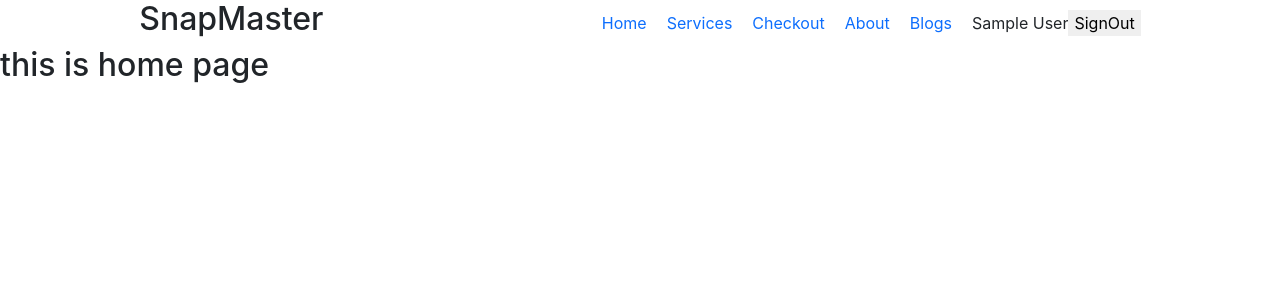
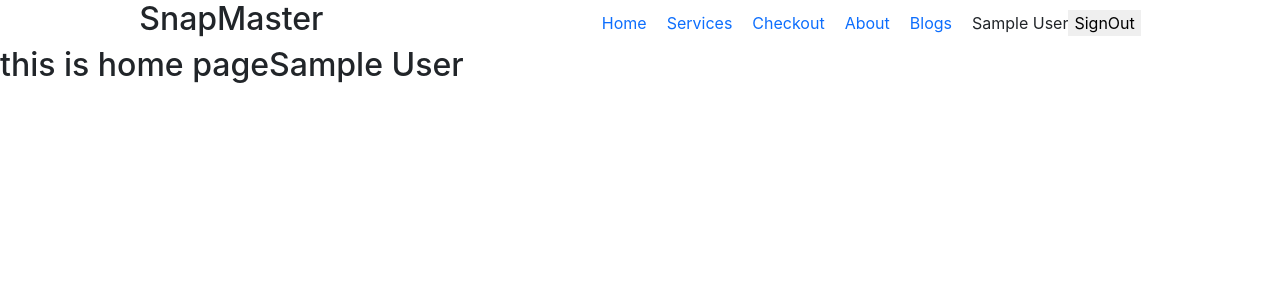
Before and after one commit to mabuhanifa/snapmaster-client, a React (Create React App) app: page / in a window 1280 px wide. Shown: the top 300 px of the page. Built offline with nearby package versions, Linux system fonts and the light colour scheme; no server answers; sample sign-in values are in the browser's storage.

Commit message:
protected route done

```diff
--- a/src/App.js
+++ b/src/App.js
@@ -23,7 +23,7 @@ function App() {
       <Route path="/signup" element={<Signup></Signup>}></Route>
       <Route path="/about" element={<About></About>}></Route>
       <Route path="/blogs" element={<Blogs></Blogs>}></Route>
-      <Route path="/protected" element={
+      <Route path="/checkout" element={
         <RequireAuth>
           <Checkout></Checkout>
         </RequireAuth>
--- a/src/Component/Checkout/Checkout.js
+++ b/src/Component/Checkout/Checkout.js
@@ -1,6 +1,9 @@
 import React from 'react';
+import { useAuthState } from 'react-firebase-hooks/auth';
+import { auth } from '../../firebase.init';
 
 const Checkout = () => {
+    const[user]= useAuthState(auth);
     return (
         <div>
             <h2>
--- a/src/Component/Header/Header.js
+++ b/src/Component/Header/Header.js
@@ -1,10 +1,12 @@
+import { signOut } from 'firebase/auth';
 import React from 'react';
+import { useAuthState } from 'react-firebase-hooks/auth';
 import { Link } from 'react-router-dom';
-import useFirebase from '../hooks/useFire';
+import { auth } from '../../firebase.init';
 import './Header.css';
 
 const Header = () => {
-     const{user, handleSignOut }= useFirebase();
+     const[user]= useAuthState(auth);
     console.log(user);
     return (
         <div className='topbar'>
@@ -14,13 +16,13 @@ const Header = () => {
             <nav>
                 <Link to="/">Home</Link>
                 <Link to="/services">Services</Link>
-                <Link to="/protected">Checkout</Link>
+                <Link to="/checkout">Checkout</Link>
                 <Link to="/about">About</Link>
                 <Link to="/blogs">Blogs</Link>
                 <span>{user?.displayName && user.displayName}</span>
                 { user?.uid
                 ?
-                <button onClick={handleSignOut}> SignOut </button>
+                <button onClick={()=>signOut(auth)}> SignOut </button>
                 :
                 <Link to="/signup">Signup</Link>
                     }
--- a/src/Component/Home/Home.js
+++ b/src/Component/Home/Home.js
@@ -1,10 +1,13 @@
 import React from 'react';
+import { useAuthState } from 'react-firebase-hooks/auth';
+import { auth } from '../../firebase.init';
 
 const Home = () => {
+    const[user]= useAuthState(auth);
     return (
         <div>
             <h2>
-                this is home page
+                this is home page{user?.displayName}
             </h2>
         </div>
     );
--- a/src/Component/Login/Login.js
+++ b/src/Component/Login/Login.js
@@ -1,23 +1,24 @@
 import "bootstrap/dist/css/bootstrap.min.css";
-import { createUserWithEmailAndPassword, getAuth, sendEmailVerification, sendPasswordResetEmail } from "firebase/auth";
+import { createUserWithEmailAndPassword, sendEmailVerification, sendPasswordResetEmail } from "firebase/auth";
 import React, { useState } from 'react';
 import { Button, Form } from "react-bootstrap";
+import { useSignInWithGoogle } from "react-firebase-hooks/auth";
 import { FcGoogle } from "react-icons/fc";
 import { useLocation, useNavigate } from "react-router-dom";
-import { app } from "../../firebase.init";
-import useFirebase from "../hooks/useFire";
+import { auth } from "../../firebase.init";
 import './Login.css';
 
 const Login = () => {
+    const [signInWithGoogle,user ] = useSignInWithGoogle(auth);
     const [email, setEmail] = useState("");
     const [password, setPassword] = useState("");
     const [passError, setPasserror] = useState("");
     const [emailError, setEmailerror] = useState("");
-    const { signInWithGoogle } = useFirebase();
+   // const { signInWithGoogle } = useFirebase();
     const location = useLocation();
     const navigate = useNavigate();
     let from = location.state?.from?.pathname || "/";
-    const hanldesignInWithGoogle = () => {
+    const hanldeGoogleSignIn = () => {
         signInWithGoogle()
         .then(()=>{
                 navigate(from, { replace: true });
@@ -26,7 +27,6 @@ const Login = () => {
     };
 
     //const { signInWithGoogle,auth } = useFirebase();
-    const auth = getAuth(app);
 
     const handleSubmit = (event) => {
         event.preventDefault();
@@ -95,7 +95,7 @@ const Login = () => {
         <br />
         <Button className="mt-2"onClick={handlePasswordReset} variant="link">Forget Password?</Button>
         <br />
-        <Button className="mt-5 csbtn" onClick={hanldesignInWithGoogle}  type="submit">
+        <Button className="mt-5 csbtn" onClick={hanldeGoogleSignIn}  type="submit">
         <FcGoogle className="google" ></FcGoogle>Signin with Google </Button>
       </Form>
      </div>
--- a/src/Component/RequireAuth/RequireAuth.js
+++ b/src/Component/RequireAuth/RequireAuth.js
@@ -7,13 +7,13 @@ import { app } from '../../firebase.init';
 const auth = getAuth(app);
 
 const RequireAuth = ({children}) => {
-    const [user] = useAuthState(auth);
+    const[user]= useAuthState(auth);
     const location = useLocation();
     if(!user){
-        return <Navigate to='/login' state={{from : location}} replace/>
+        return <Navigate to="/login" state={{ from: location }} replace />;
     }
 
-    return children
+    return children;
 };
 
 export default RequireAuth;
```
